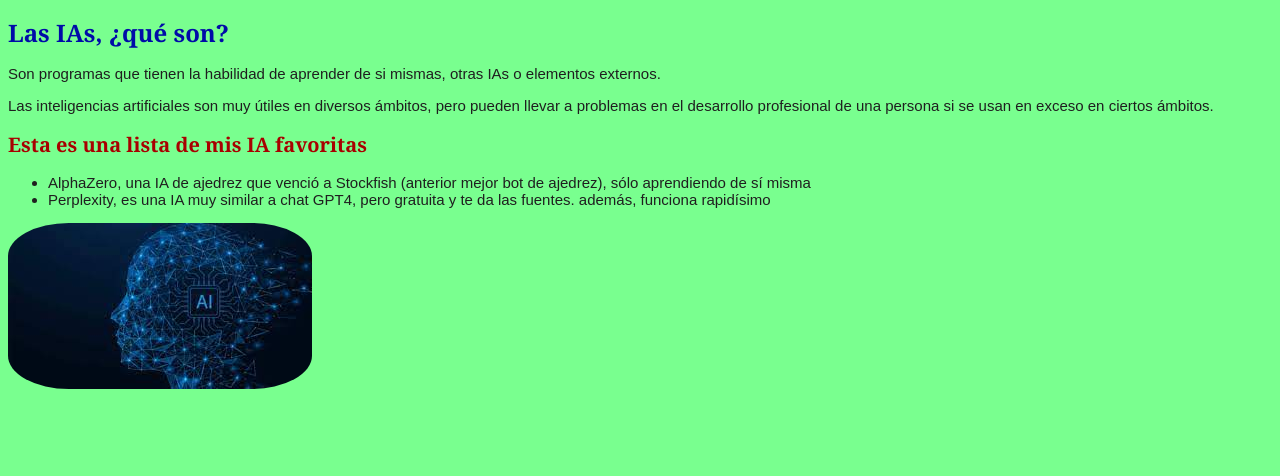
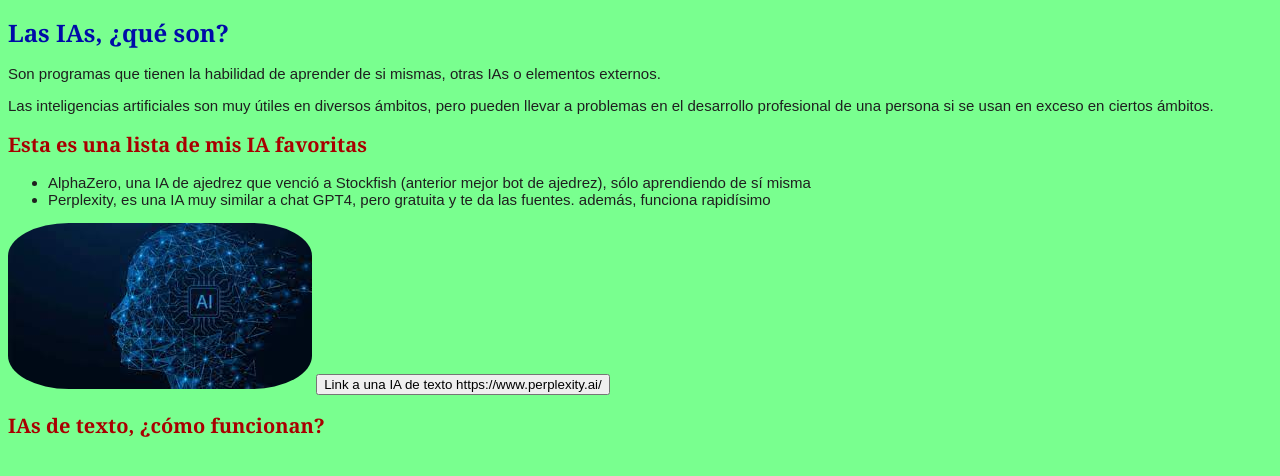
Before and after one commit to Impactcanal2008/webpage, a plain HTML site: page index.html in a window 1280 px wide. Drawn offline with Linux system fonts and the light colour scheme.

Commit message:
Index.html

```diff
--- a/index.html
+++ b/index.html
@@ -14,5 +14,10 @@
         <li>Perplexity, es una IA muy similar a chat GPT4, pero gratuita y te da las fuentes. además, funciona rapidísimo</li>
     </ul>
      <img src="descarga.jfif" alt="Image 1">
+    <button>
+        Link a una IA de texto
+        <a>https://www.perplexity.ai/</a>
+    </button>
+    <h2>IAs de texto, ¿cómo funcionan?</h2>
 </body>
 </html>
```
